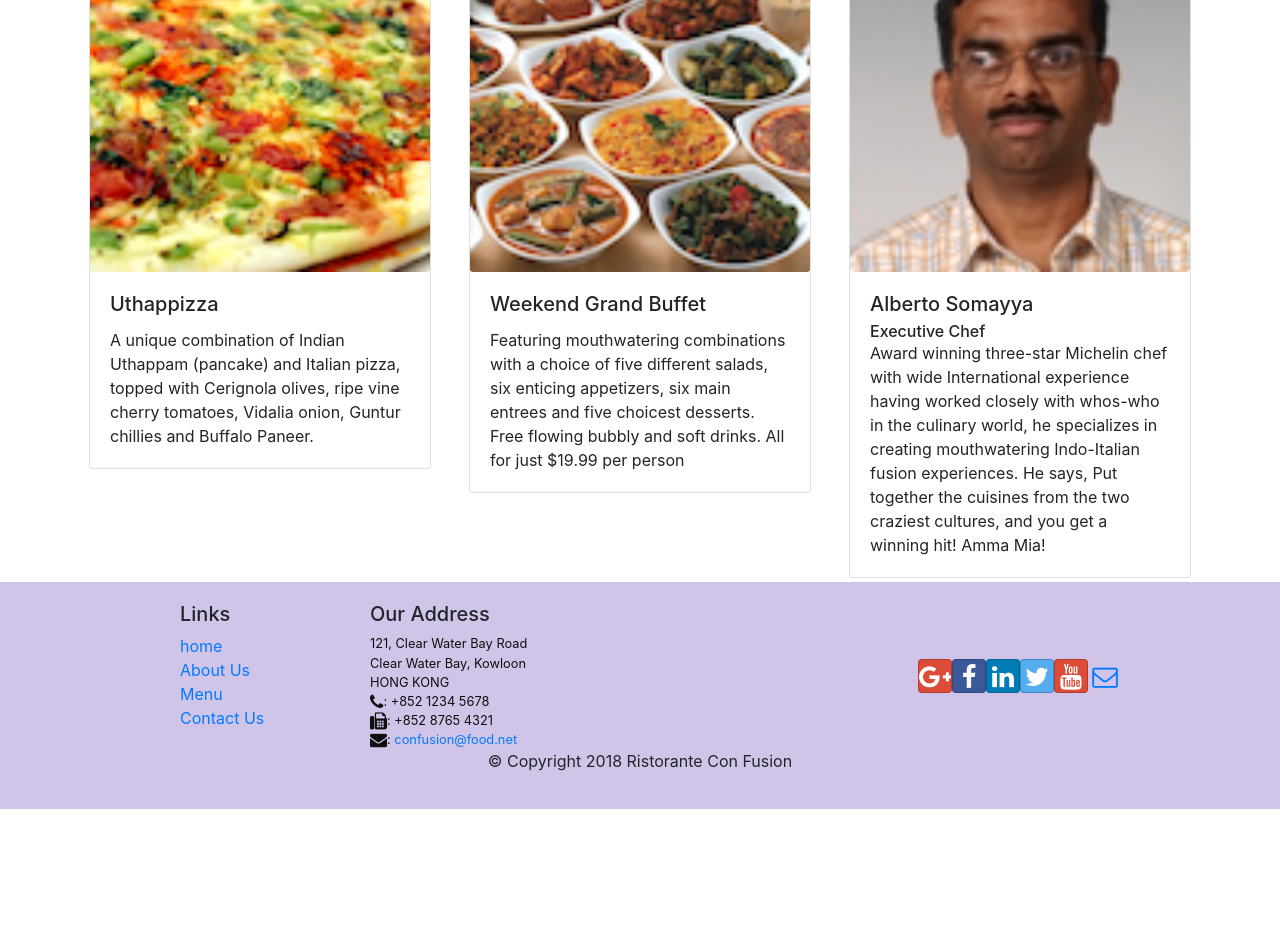
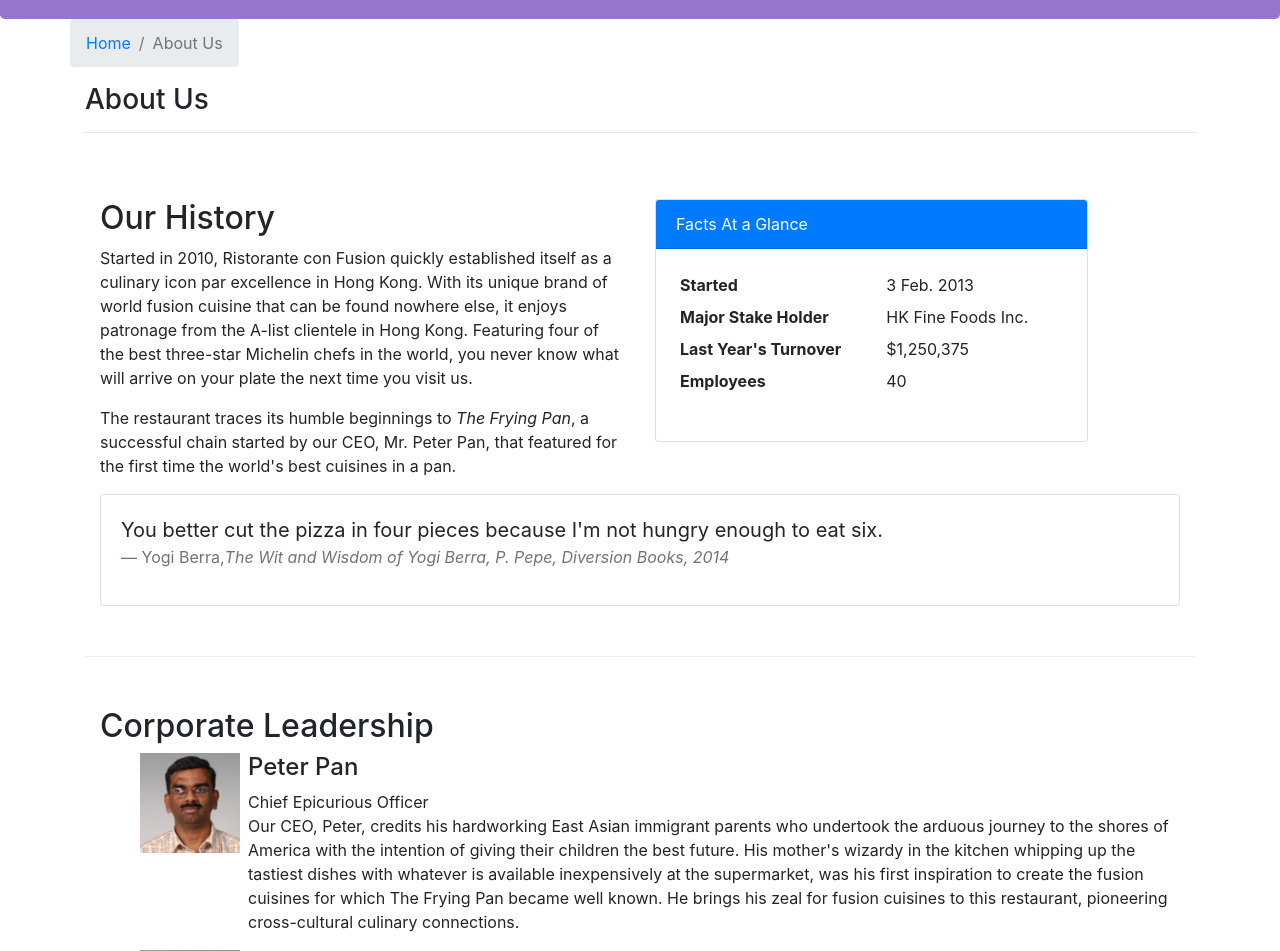
Before and after one commit to Yuddhaaryal/confusionReact, a React (Create React App) app: page /aboutus in a window 1280 px wide. Before the commit this address led to /home. Shown: the part 400-1351 px from the top of the page. Before the commit the page ends 1209 px from the top, so only its background shows below. Built offline with nearby package versions, Linux system fonts and the light colour scheme.

Commit message:
Assignment 2

```diff
--- /dev/null
+++ b/src/components/AboutusComponent.js
@@ -0,0 +1,91 @@
+import React from 'react';
+import { Breadcrumb, BreadcrumbItem, Card, CardBody, CardHeader, Media } from 'reactstrap';
+import { Link } from 'react-router-dom';
+
+function About(props) {
+
+    const RenderLeader= ({leaders}) => {
+        const leaderDetails= leaders.map((leader)=>{
+            return (
+                <Media >
+                <Media left top className="mr-2">
+                    <Media object src = { leader.image } height="100%" width="100px" alt={leader.name}/>
+                </Media>
+                <Media body >
+                <Media heading>{leader.name}</Media>
+                <div>
+                    <span>{leader.designation}</span>
+                    <p>{leader.description}</p>
+                </div>
+                </Media>
+            </Media>
+            );
+        });
+       return (leaderDetails);
+    }
+
+    return(
+        <div className="container">
+            <div className="row">
+                <Breadcrumb>
+                    <BreadcrumbItem><Link to="/home">Home</Link></BreadcrumbItem>
+                    <BreadcrumbItem active>About Us</BreadcrumbItem>
+                </Breadcrumb>
+                <div className="col-12">
+                    <h3>About Us</h3>
+                    <hr />
+                </div>
+            </div>
+            <div className="row row-content">
+                <div className="col-12 col-md-6">
+                    <h2>Our History</h2>
+                    <p>Started in 2010, Ristorante con Fusion quickly established itself as a culinary icon par excellence in Hong Kong. With its unique brand of world fusion cuisine that can be found nowhere else, it enjoys patronage from the A-list clientele in Hong Kong.  Featuring four of the best three-star Michelin chefs in the world, you never know what will arrive on your plate the next time you visit us.</p>
+                    <p>The restaurant traces its humble beginnings to <em>The Frying Pan</em>, a successful chain started by our CEO, Mr. Peter Pan, that featured for the first time the world's best cuisines in a pan.</p>
+                </div>
+                <div className="col-12 col-md-5">
+                    <Card>
+                        <CardHeader className="bg-primary text-white">Facts At a Glance</CardHeader>
+                        <CardBody>
+                            <dl className="row p-1">
+                                <dt className="col-6">Started</dt>
+                                <dd className="col-6">3 Feb. 2013</dd>
+                                <dt className="col-6">Major Stake Holder</dt>
+                                <dd className="col-6">HK Fine Foods Inc.</dd>
+                                <dt className="col-6">Last Year's Turnover</dt>
+                                <dd className="col-6">$1,250,375</dd>
+                                <dt className="col-6">Employees</dt>
+                                <dd className="col-6">40</dd>
+                            </dl>
+                        </CardBody>
+                    </Card>
+                </div>
+                <div className="col-12">
+                    <Card>
+                        <CardBody className="bg-faded">
+                            <blockquote className="blockquote">
+                                <p className="mb-0">You better cut the pizza in four pieces because
+                                    I'm not hungry enough to eat six.</p>
+                                <footer className="blockquote-footer">Yogi Berra,
+                                <cite title="Source Title">The Wit and Wisdom of Yogi Berra,
+                                    P. Pepe, Diversion Books, 2014</cite>
+                                </footer>
+                            </blockquote>
+                        </CardBody>
+                    </Card>
+                </div>
+            </div>
+            <div className="row row-content">
+                <div className="col-12">
+                    <h2>Corporate Leadership</h2>
+                </div>
+                <div className="col-12">
+                  <Media list>
+                   <RenderLeader leaders= {props.leaders}/>
+                   </Media>
+                </div>
+            </div>
+       </div>
+    );
+
+}
+export default About;
--- a/src/components/HeaderComponent.js
+++ b/src/components/HeaderComponent.js
@@ -22,7 +22,7 @@
                     <div className="container">
                         <NavbarToggler onClick={ this.toggleNav }/>
                         <NavbarBrand className="mr-auto" href="./home">
-                            <img src="assets/images/logo.png" height='30' width='41' alt="Restorante Con Fusion"/>
+                            <img src="assets/images/logo.png"  alt="Restorante Con Fusion"/>
                         </NavbarBrand>
                         <Collapse isOpen="this.state.isNavOpen" navbar>
                         <Nav navbar>
--- a/src/components/MainComponent.js
+++ b/src/components/MainComponent.js
@@ -4,6 +4,7 @@
 import DishDetail from './DishdetailComponent.js';
 import Contact from './ContactComponent.js';
 import Home from './HomeComponent.js';
+import About from './AboutusComponent';
 import Header from './HeaderComponent.js';
 import Footer from './FooterComponent.js';
 import { DISHES } from '../shared/dishes.js';
@@ -47,6 +48,7 @@
             <Route exact path = "/menu" component = { () => <Menu dishes={this.state.dishes}/> }/>
             <Route  path = "/menu/:dishId" component = { DishwithId }/>
             <Route exact path = "/contactus" component = { Contact }/>
+            <Route  path = "/aboutus" component  = { () =><About leaders={this.state.leaders}/>} />
             <Redirect to ="/home"/>
         </Switch>
 
```
